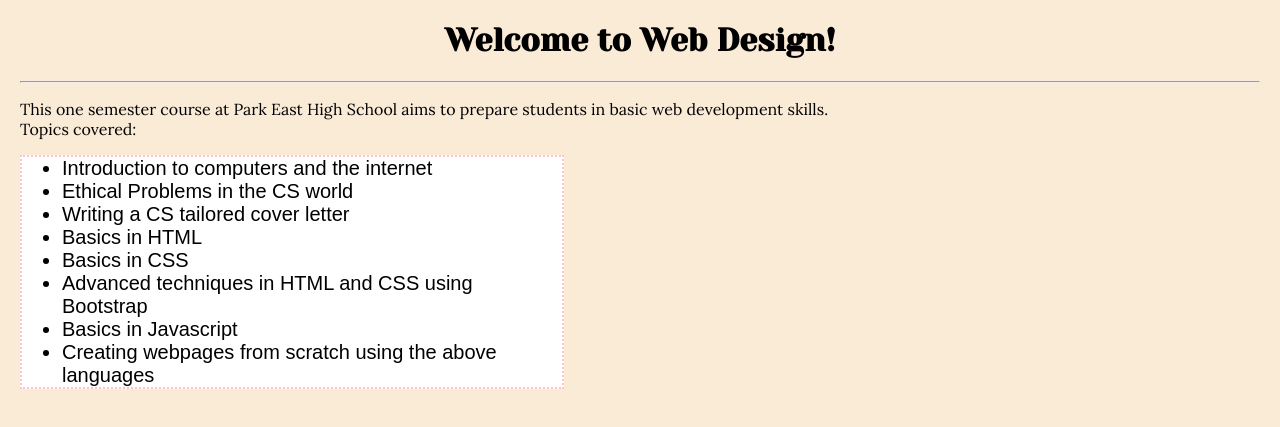
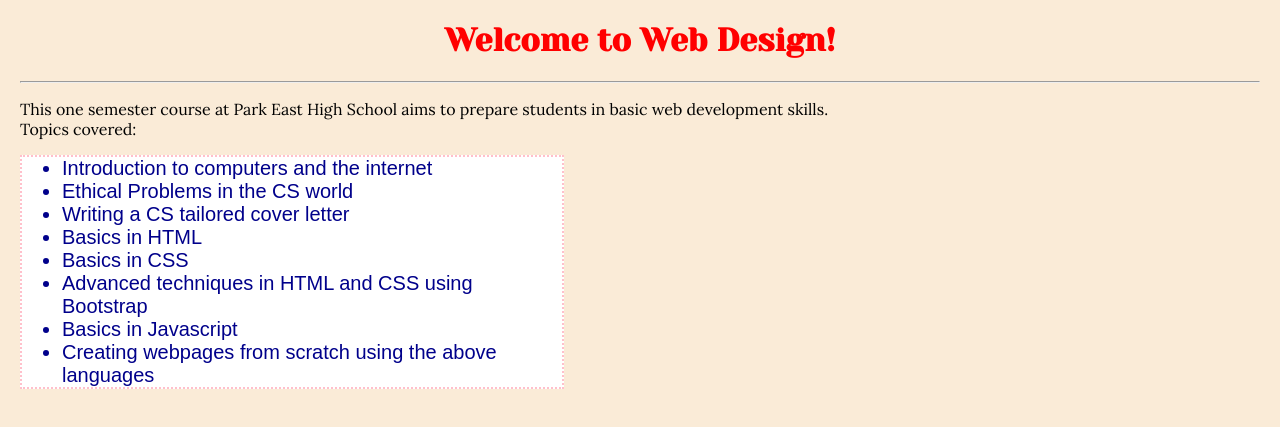
Before and after one commit to daianam08/dm-ethics-webstuff, a plain HTML site: page index.html in a window 1280 px wide. Shown: the part 323-750 px from the top of the page. Drawn offline with Linux system fonts and the light colour scheme; a web font is replaced by a local one.

Commit message:
Update style.css

```diff
--- a/style.css
+++ b/style.css
@@ -6,6 +6,7 @@ body{
 }
 h1{
   font-family: 'Yeseva One', cursive;
+  color: red;
 }
 
 p{
@@ -23,4 +24,5 @@ ul{
 li{
   font-family: 'Dongle', sans-serif;
   font-size: 125%;
+  color: darkblue;
 }
```
